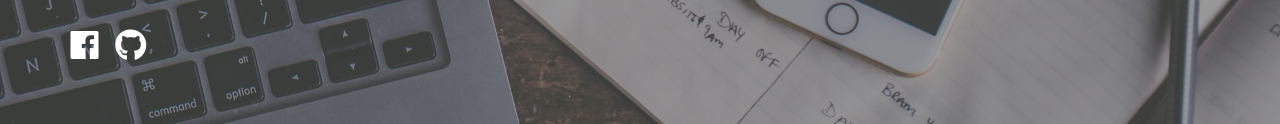
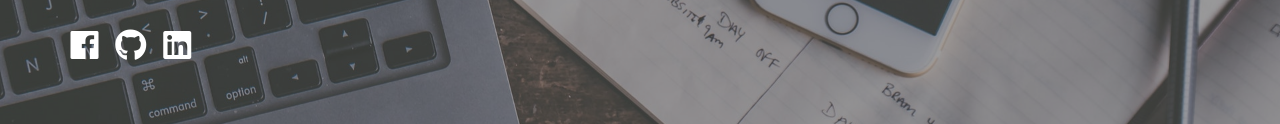
Before and after one commit to Dontores/portafolio, a website: page dist/index.html in a window 1280 px wide. Shown: the part 451-575 px from the top of the page. Drawn offline with Linux system fonts and the light colour scheme.

Commit message:
se agrego la pagina de linkedin

```diff
--- a/dist/index.html
+++ b/dist/index.html
@@ -56,10 +56,10 @@
             <a href="https://github.com/kiefercuevas">
                 <i class="fab fa-github fa-2x"></i>
             </a>
-            <!--<a href="#!">
+            <a href="https://www.linkedin.com/in/kiefer-cuevas-a51a46139/">
                 <i class="fab fa-linkedin fa-2x"></i>
             </a>
-            <a href="#!">
+            <!--<a href="#!">
                 <i class="fab fa-github fa-2x"></i>
             </a>-->
         </div>
--- a/package.json
+++ b/package.json
@@ -12,6 +12,7 @@
   "license": "MIT",
   "dependencies": {
     "gh-pages": "^1.2.0",
-    "node-sass": "^4.9.3"
+    "node-sass": "^4.9.3",
+    "npm": "^6.4.0"
   }
 }
```
Also changed, not shown: 1 other file.
